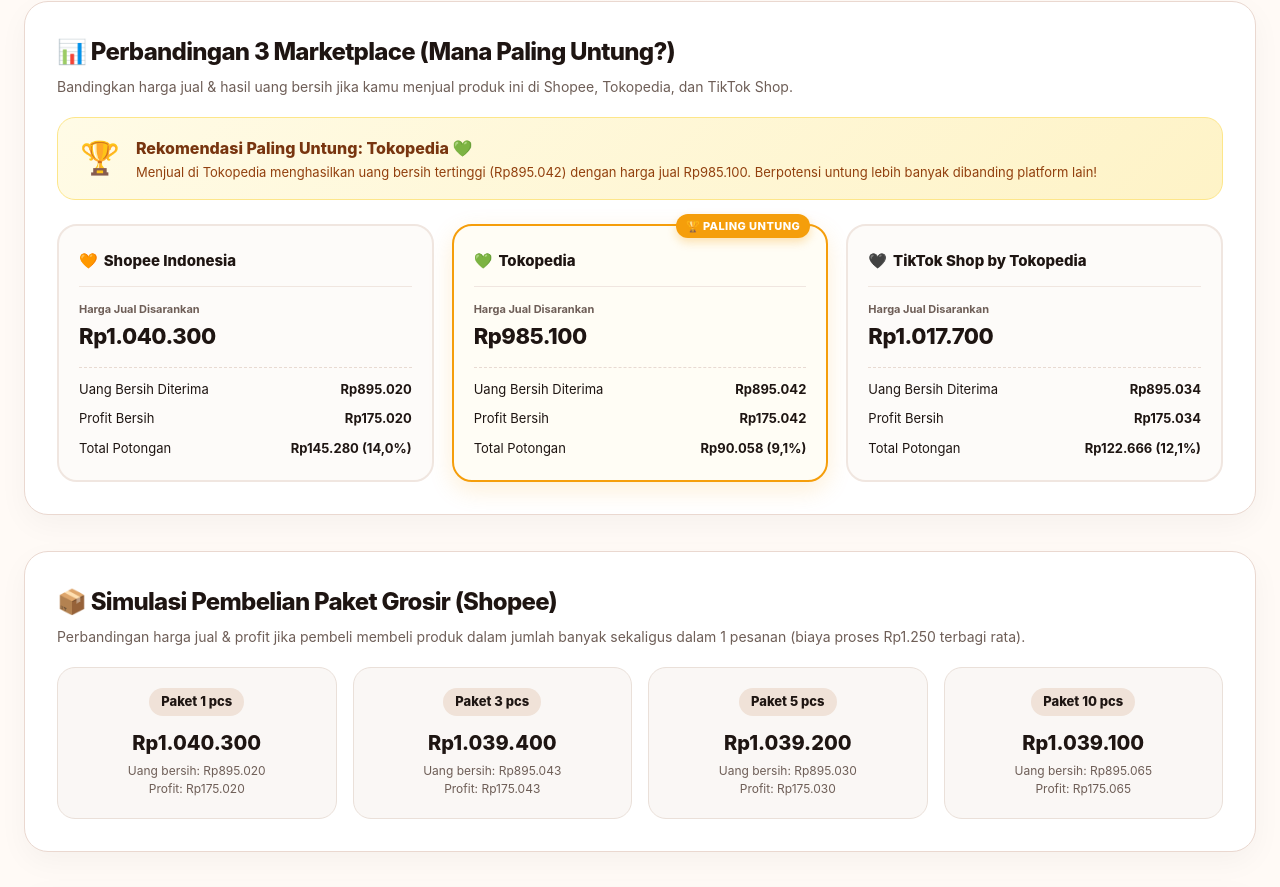
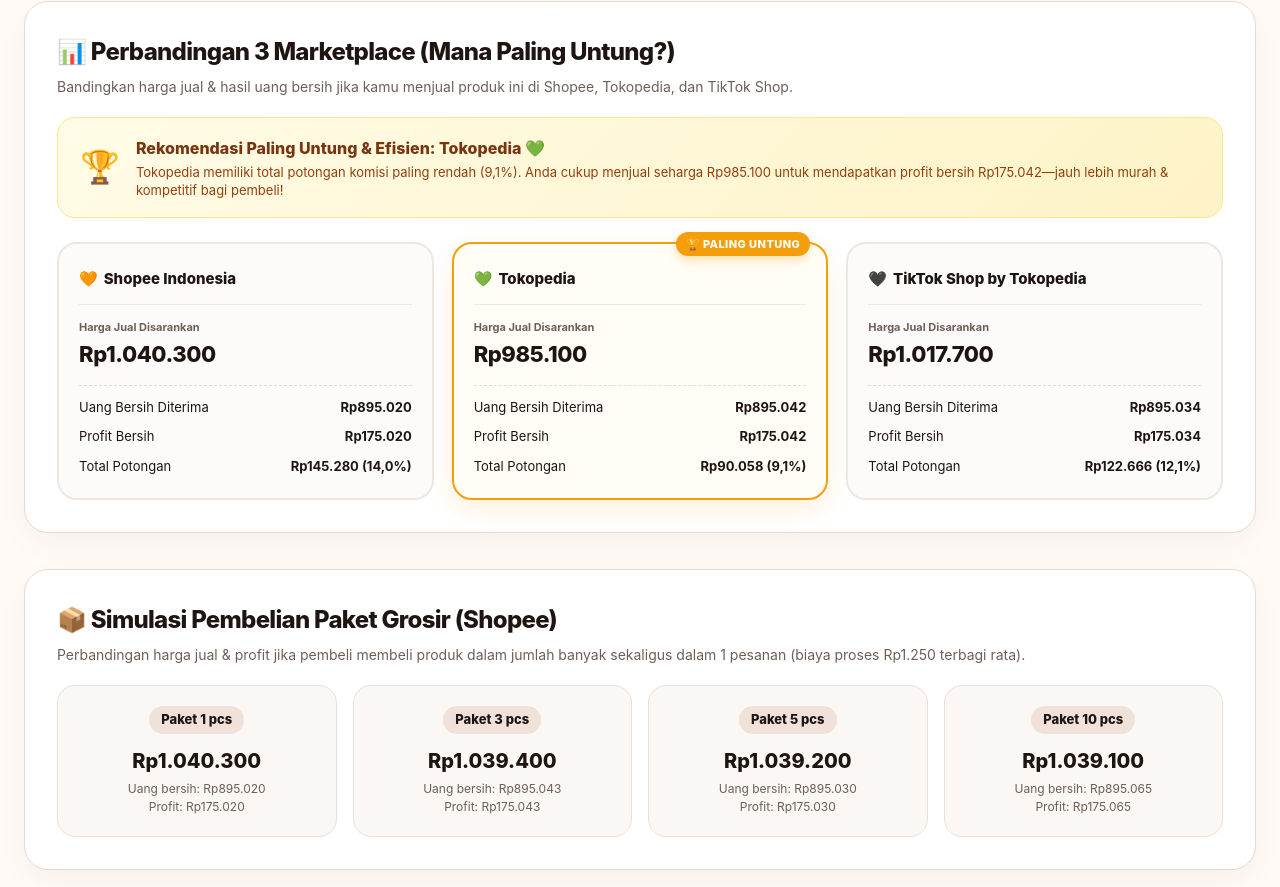
Before and after one commit to haadziqf/alkulator-harga-shopee, a Next.js app: page / in a window 1280 px wide. Shown: the part 1488-2375 px from the top of the page. Built offline with nearby package versions, Linux system fonts and the light colour scheme.

Commit message:
Fix multi-marketplace comparison algorithm to recommend platform with lowest fee percentage and most competitive selling price

```diff
--- a/app/page.tsx
+++ b/app/page.tsx
@@ -473,10 +473,10 @@
       };
     });
 
-    const sorted = [...list].sort((a, b) => b.res.netRevenue - a.res.netRevenue);
+    const sorted = [...list].sort((a, b) => a.feePercent - b.feePercent);
     const best = sorted[0];
     const second = sorted[1];
-    const diff = best.res.netRevenue - second.res.netRevenue;
+    const diff = second.feePercent - best.feePercent;
 
     return { list, best, second, diff };
   }, [input]);
@@ -912,10 +912,10 @@
           <div className="best-banner-icon">🏆</div>
           <div className="best-banner-text">
             <strong>
-              Rekomendasi Paling Untung: {comparison.best.config.name} {comparison.best.config.icon}
+              Rekomendasi Paling Untung &amp; Efisien: {comparison.best.config.name} {comparison.best.config.icon}
             </strong>
             <p>
-              Menjual di {comparison.best.config.name} menghasilkan uang bersih tertinggi ({rupiah.format(comparison.best.res.netRevenue)}) dengan harga jual Rp{formatNumber(comparison.best.res.price)}. Berpotensi untung lebih banyak dibanding platform lain!
+              {comparison.best.config.name} memiliki total potongan komisi paling rendah ({comparison.best.feePercent.toFixed(1).replace(".", ",")}%). Anda cukup menjual seharga {rupiah.format(comparison.best.res.price)} untuk mendapatkan profit bersih {rupiah.format(comparison.best.res.profit)}—jauh lebih murah &amp; kompetitif bagi pembeli!
             </p>
           </div>
         </div>
```
